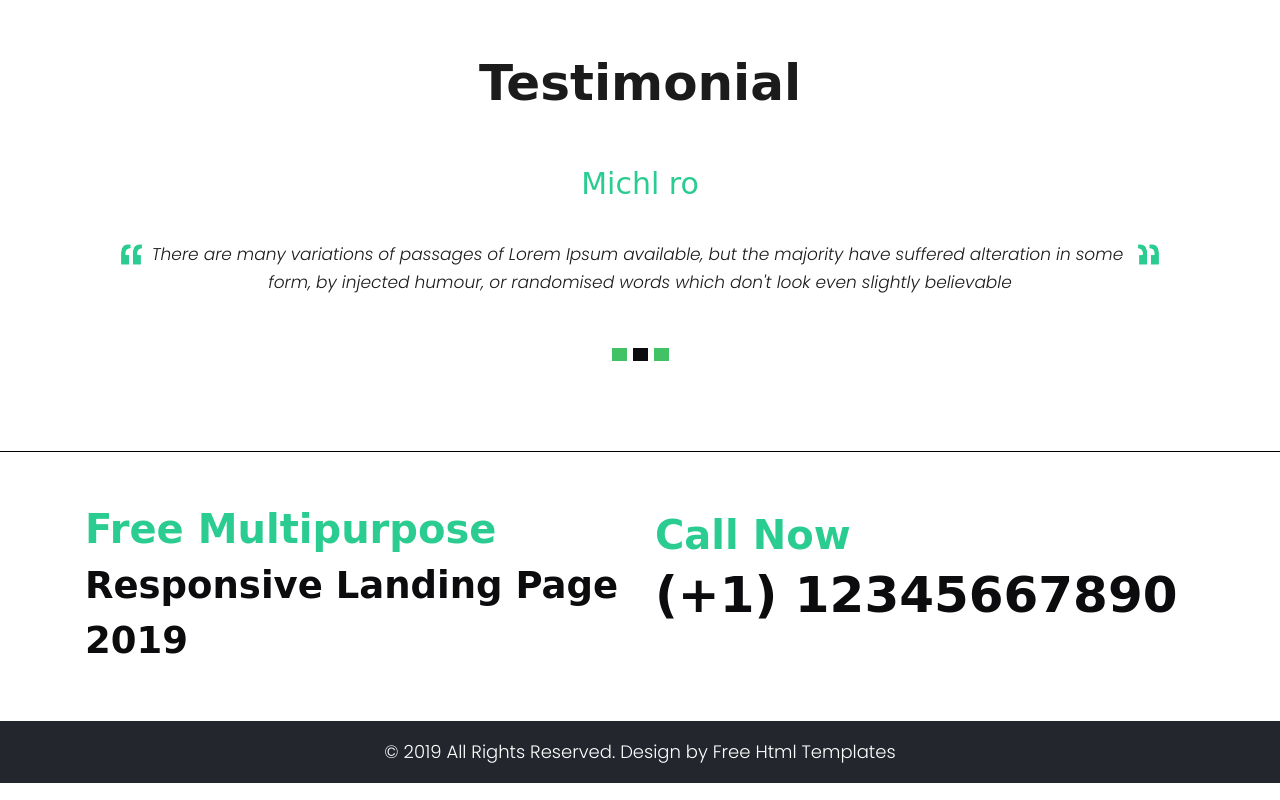
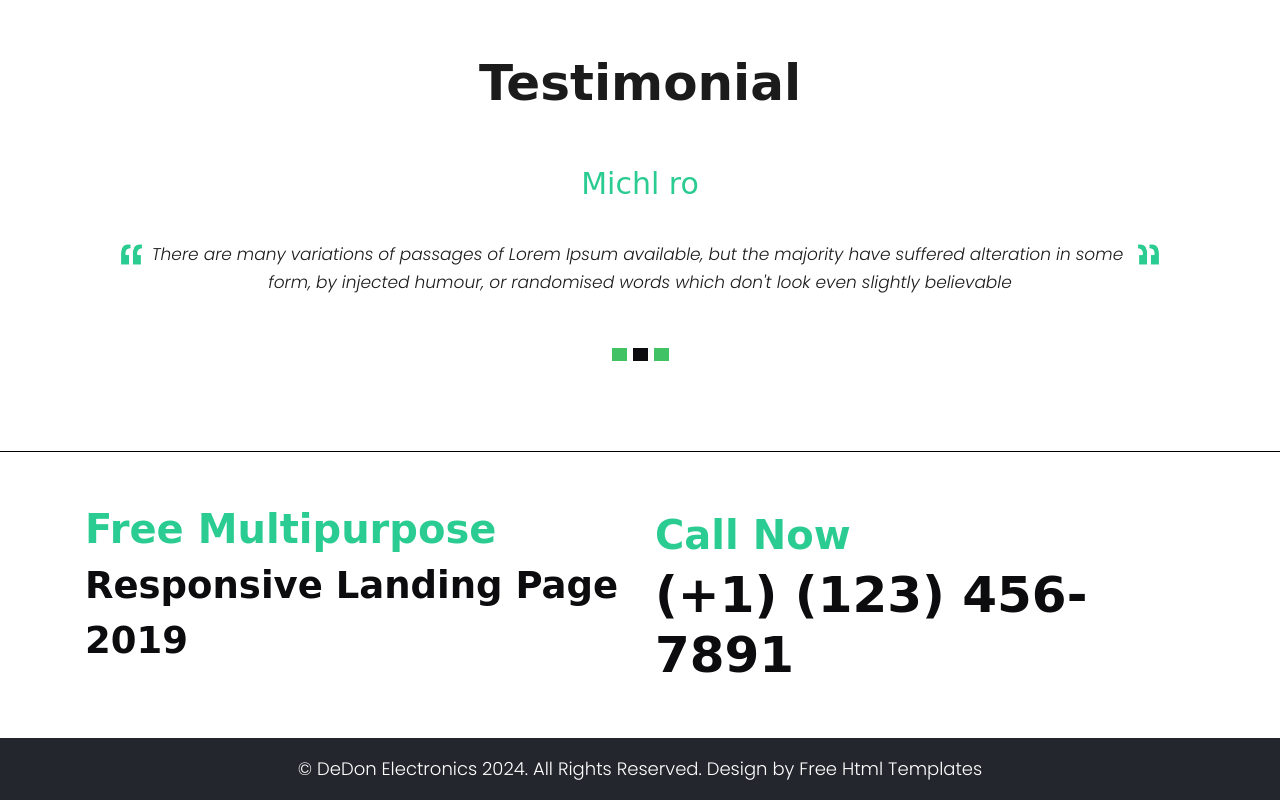
Before and after one commit to vekis11/De-Don-Electronics, a plain HTML site: page index.html in a window 1280 px wide. Shown: the part 3709-4509 px from the top of the page. Drawn offline with nearby package versions, Linux system fonts and the light colour scheme; a web font is replaced by a local one.

Commit message:
Update index.html

```diff
--- a/index.html
+++ b/index.html
@@ -10,7 +10,7 @@
       <meta name="viewport" content="width=device-width, initial-scale=1">
       <meta name="viewport" content="initial-scale=1, maximum-scale=1">
       <!-- site metas -->
-      <title>De Don Electronics</title>
+      <title>De-Don-Electronics</title>
       <meta name="keywords" content="">
       <meta name="description" content="">
       <meta name="author" content="">
@@ -322,7 +322,7 @@
                   <div class="col-md-6">
                      <div class="cont_call">
                         <h3> <strong class="multi"> Call Now</strong><br>
-                           (+1) 12345667890
+                           (+1) (123) 456-7891
                         </h3>
                      </div>
                   </div>
@@ -332,7 +332,7 @@
                <div class="container">
                   <div class="row">
                      <div class="col-md-12">
-                        <p>© 2019 All Rights Reserved. Design by <a href="https://html.design/"> Free Html Templates</a></p>
+                        <p>© DeDon Electronics 2024. All Rights Reserved. Design by <a href="https://html.design/"> Free Html Templates</a></p>
                      </div>
                   </div>
                </div>
```
